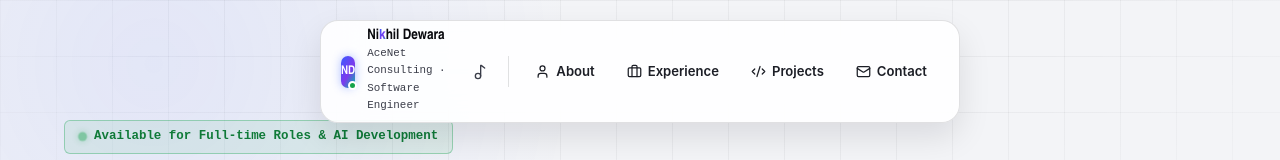
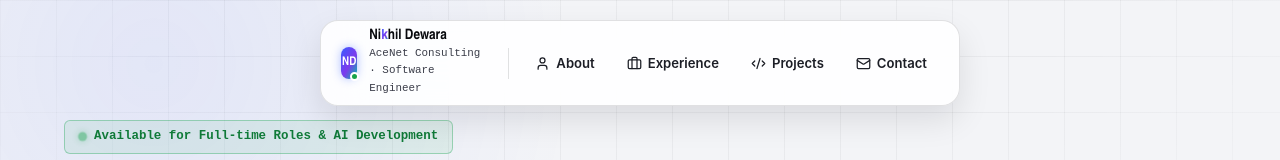
Before and after one commit to Nikhil-Dewara/Nikhil_portfolio, a React (Vite) app: page / in a window 1280 px wide. Shown: the top 160 px of the page. Built offline with nearby package versions, Linux system fonts and the light colour scheme.

Commit message:
Remove audio widget from DynamicIsland component
Removed the audio widget section from the DynamicIsland component.

```diff
--- a/src/components/DynamicIsland.jsx
+++ b/src/components/DynamicIsland.jsx
@@ -24,20 +24,6 @@ export default function DynamicIsland({ activeSection }) {
             <span className="brand-name">Ni<span className="accent">k</span>hil Dewara</span>
             <span className="brand-status">AceNet Consulting · Software Engineer</span>
           </div>
-
-          {/* Sound / Music Widget Mini */}
-          <div className="island-audio-widget" onClick={togglePlay} title="Ambient Music Toggle">
-            {isPlaying ? (
-              <div className="audio-bars playing">
-                <span></span>
-                <span></span>
-                <span></span>
-                <span></span>
-              </div>
-            ) : (
-              <Music2 size={16} />
-            )}
-          </div>
         </div>
 
         {/* Expanded Navigation Bar */}
```
